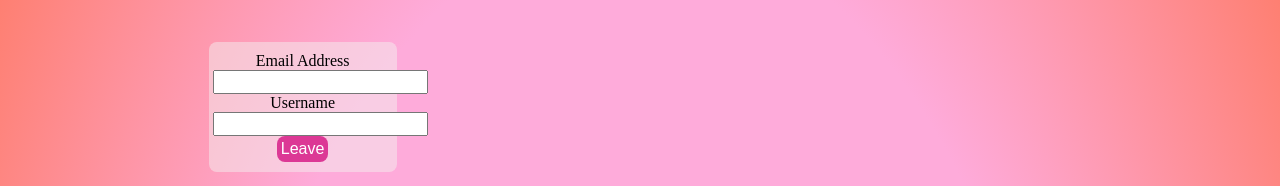
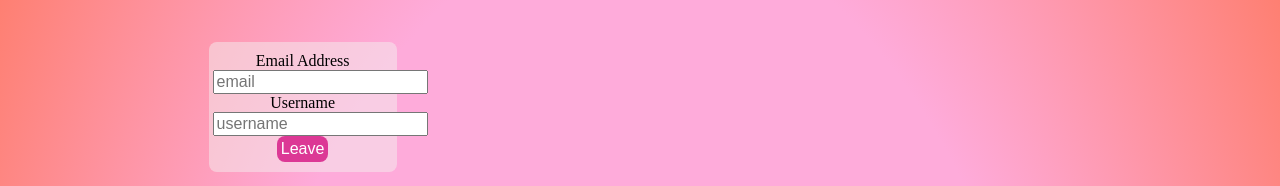
Before and after one commit to holliscrowder/pensyv-website, a React (Create React App) app in the folder client/: page /leave in a window 1280 px wide. Shown: the part 448-634 px from the top of the page. Built offline with nearby package versions, Linux system fonts and the light colour scheme; no server answers.

Commit message:
add placeholders

```diff
--- a/client/src/components/LeaveForm.js
+++ b/client/src/components/LeaveForm.js
@@ -47,6 +47,7 @@ export const LeaveForm = () => {
                 <input
                     id = "email"
                     name = "email"
+                    placeholder = "email"
                     onChange = {formik.handleChange}
                     value = {formik.values.email}
                 />
@@ -57,6 +58,7 @@ export const LeaveForm = () => {
                 <input
                     id = "username"
                     name = "username"
+                    placeholder = "username"
                     onChange = {formik.handleChange}
                     value = {formik.values.username}
                 />
--- a/client/src/components/LoginForm.js
+++ b/client/src/components/LoginForm.js
@@ -54,6 +54,7 @@ export const LoginForm = ({user, setUser}) => {
                     <input
                         id = "email"
                         name = "email"
+                        placeholder = "email"
                         onChange = {formik.handleChange}
                         value = {formik.values.email.toLowerCase()}
                     />
@@ -63,6 +64,7 @@ export const LoginForm = ({user, setUser}) => {
                     <input
                         id = "password"
                         name = "password"
+                        placeholder = "password"
                         onChange = {formik.handleChange}
                         value = {formik.values.password}
                     />
```
